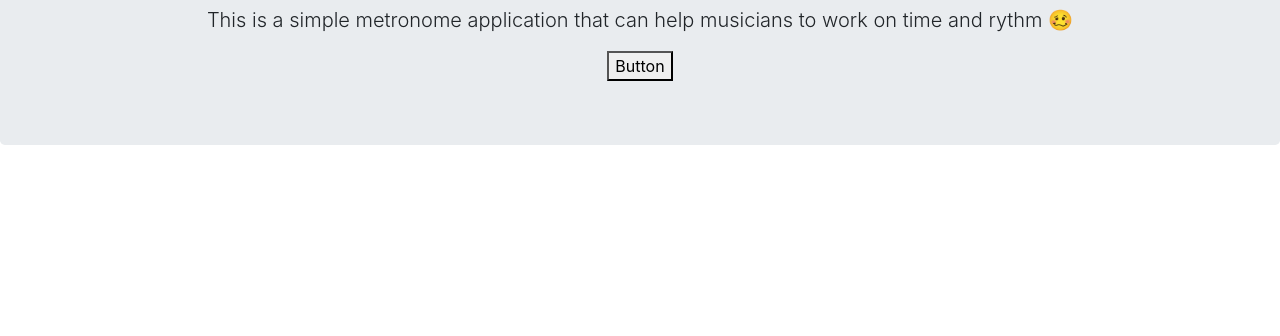
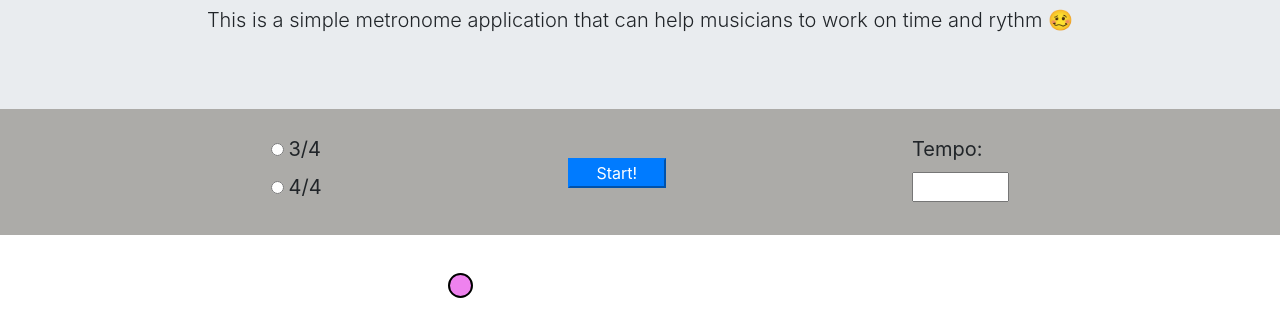
Before and after one commit to szilard-molnar/simple-metronome, a plain HTML site: page index.html in a window 1280 px wide. Shown: the part 134-470 px from the top of the page. Drawn offline with nearby package versions, Linux system fonts and the light colour scheme.

Commit message:
basic layout done

```diff
--- a/assets/metronome.js
+++ b/assets/metronome.js
@@ -1,7 +1,2 @@
-function firstAlert() {
-    alert("this works :)");
-}
-
-let buttonId = document.getElementById("button");
-
-buttonId.addEventListener("click", firstAlert());
+let meter;
+let tempo;
--- a/assets/style.css
+++ b/assets/style.css
@@ -6,3 +6,37 @@ body {
 .jumbotron {
     text-align: center;
 }
+
+.settings {
+    display: flex;
+    justify-content: space-evenly;
+    vertical-align: middle;
+    background-color: rgb(172, 171, 168);
+    margin-top: -3%;
+    padding: 25px;
+}
+
+label {
+    font-size: 20px;
+}
+
+.startButton {
+    width: 8%;
+    height: 30px;
+    margin-top: 2%;
+}
+
+.dots {
+    text-align: center;
+    margin-top: 3%;
+    width: 30%;
+    margin-left: 35%;
+}
+
+.oneDot {
+    border: 2px solid black;
+    background-color: violet;
+    width: 25px;
+    height: 25px;
+    border-radius: 50%;
+}
--- a/index.html
+++ b/index.html
@@ -6,14 +6,36 @@
     <meta http-equiv="X-UA-Compatible" content="ie=edge">
     <link rel="stylesheet" href="https://stackpath.bootstrapcdn.com/bootstrap/4.4.1/css/bootstrap.min.css" integrity="sha384-Vkoo8x4CGsO3+Hhxv8T/Q5PaXtkKtu6ug5TOeNV6gBiFeWPGFN9MuhOf23Q9Ifjh" crossorigin="anonymous">
     <link rel="stylesheet" href="assets/style.css">
-    <script src="assets/metronome.js"></script>
+    <script src="./assets/metronome.js"></script>
     <title>Metronome</title>
 </head>
 <body>
     <div class="jumbotron">
         <h1 class="display-4">Simple Metronome</h1>
         <p class="lead">This is a simple metronome application that can help musicians to work on time and rythm 🥴 </p>
-        <button id="button">Button</button>
-      </div>
+    </div>
+
+    <div class="settings">
+        <div class="settingMeter">
+            <input type="radio" id="three" name="meter" value="three">
+            <label for="three">3/4</label>
+            <br>
+            <input type="radio" id="four" name="meter" value="four">
+            <label for="four">4/4</label>
+        </div>
+
+        <button class="startButton btn-primary">Start!</button>
+
+        <div class="settingTempo">
+            <label for="tempo">Tempo:</label>
+            <br>
+            <input type="number" id="tempo" name="tempo" min=40 max=200 />
+        </div>
+    </div>
+
+    </div>
+    <div class="dots">
+        <div class="oneDot"></div>
+    </div>
 </body>
 </html>
```
